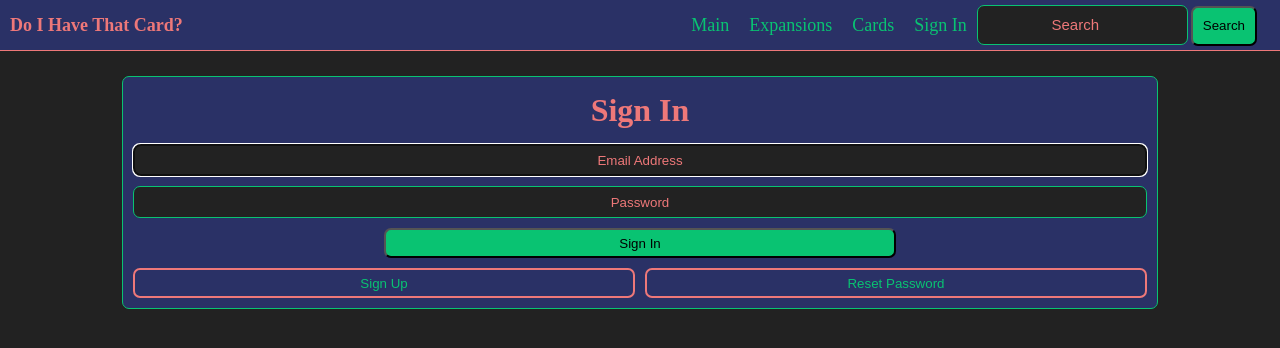
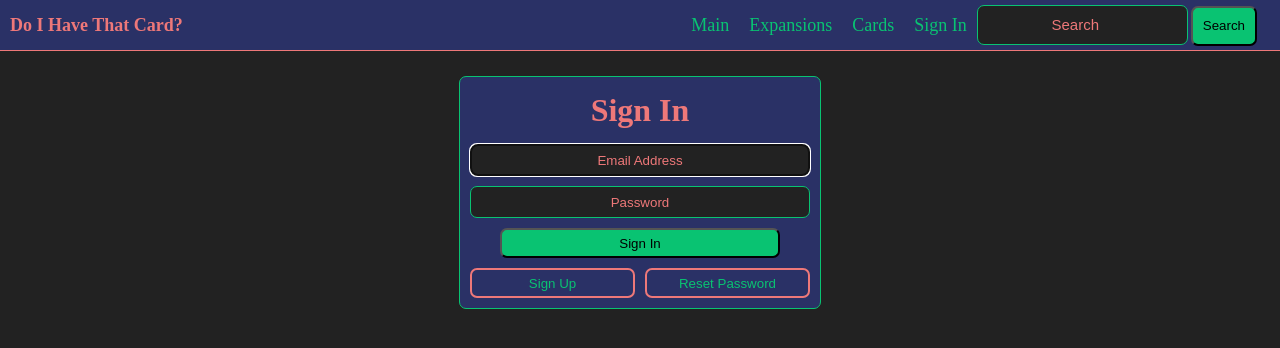
Before and after one commit to pyRN/that-card-firebase, a React (Create React App) app: page /signIn in a window 1280 px wide. Shown: the top 348 px of the page. Built offline with nearby package versions, Linux system fonts and the light colour scheme.

Commit message:
Styled components

```diff
--- a/src/components/Header/NavBar.css
+++ b/src/components/Header/NavBar.css
@@ -148,7 +148,7 @@ ul li:hover,
   text-align: center;
 }
 
-@media only screen and (max-width: 800px) {
+@media only screen and (max-width: 1050px) {
   .brand {
     display: none;
   }
--- a/src/components/Main/CardsContainer/CardsContainer.css
+++ b/src/components/Main/CardsContainer/CardsContainer.css
@@ -73,6 +73,7 @@
 .btn-row {
   display: flex;
   flex-direction: row;
+  margin: 5px;
 }
 
 .spinner-btn {
@@ -81,9 +82,16 @@
   color: #09c372;
   font-weight: bold;
   width: 30px;
+  height: 30px;
   justify-content: center;
   vertical-align: middle;
+  margin: 3px;
 }
+
+.spinner-btn:hover {
+  border: 1px solid #ee7879;
+}
+
 .spinner-text {
   color: #ee7879;
   margin: auto 5px auto 5px;
--- a/src/components/Main/SignInContainer/SignInContainer.css
+++ b/src/components/Main/SignInContainer/SignInContainer.css
@@ -1,3 +1,16 @@
+.signIn-card {
+  background-color: #2a3166;
+  border: solid 1px #09c372;
+  border-radius: 7px;
+  color: #09c372;
+  display: flex;
+  flex-direction: column;
+  align-items: center;
+  margin: 5px;
+  padding: 5px;
+  width: 350px;
+}
+
 .signIn-input-field {
   background-color: #222;
   border: solid 1px #09c372;
@@ -23,7 +36,7 @@
   margin: 5px;
   text-align: center;
   height: 30px;
-  width: 50%;
+  width: 80%;
 }
 
 .outline-btn {
--- a/src/components/Main/SignInContainer/SignInContainer.jsx
+++ b/src/components/Main/SignInContainer/SignInContainer.jsx
@@ -99,7 +99,7 @@ export default function SignInContainer() {
 
   return (
     <div className="page-container">
-      <div className="responsive-card">
+      <div className="signIn-card">
         {sLayoutType === "signIn-btn" ? (
           <h1 className="card-title-text">Sign In</h1>
         ) : sLayoutType === "resetPass-btn" ? (
```
